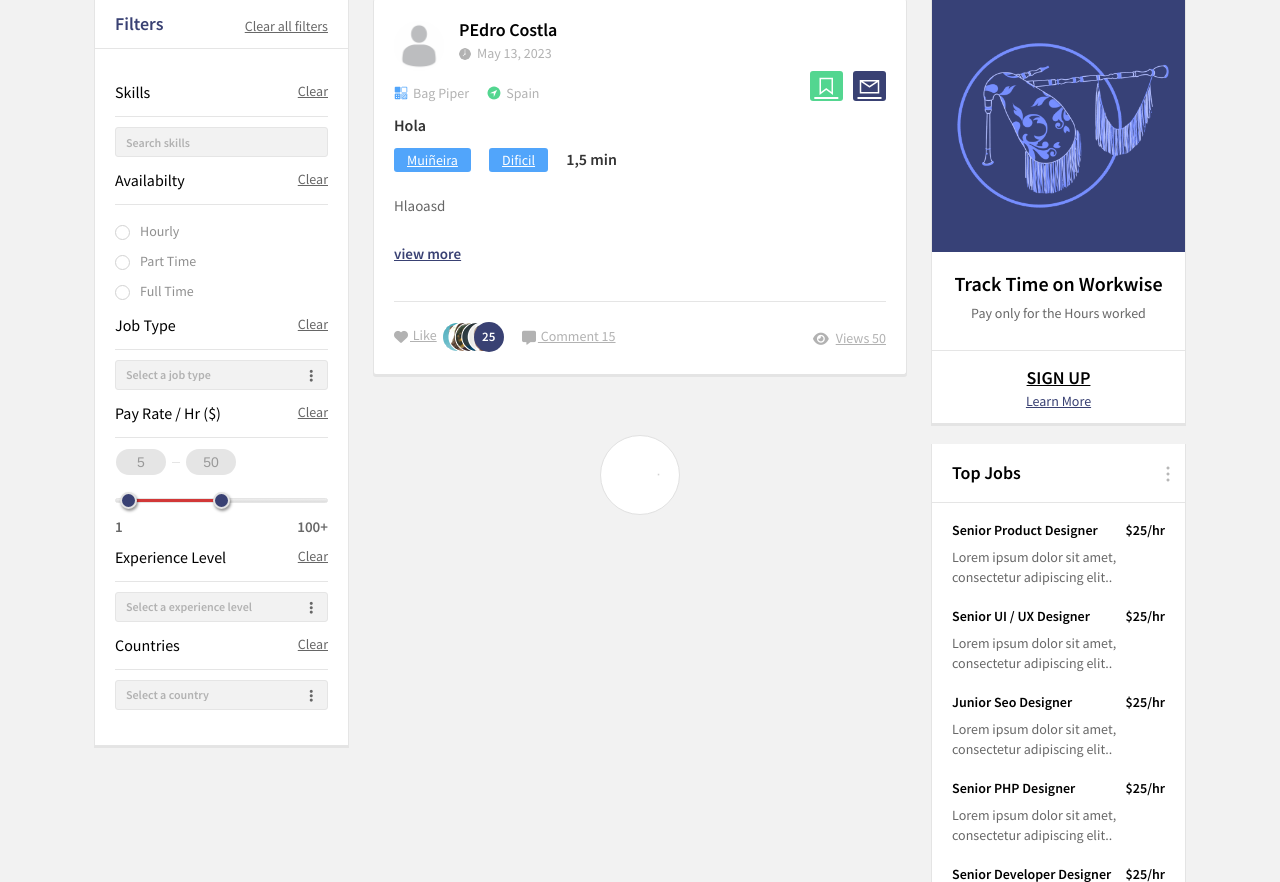
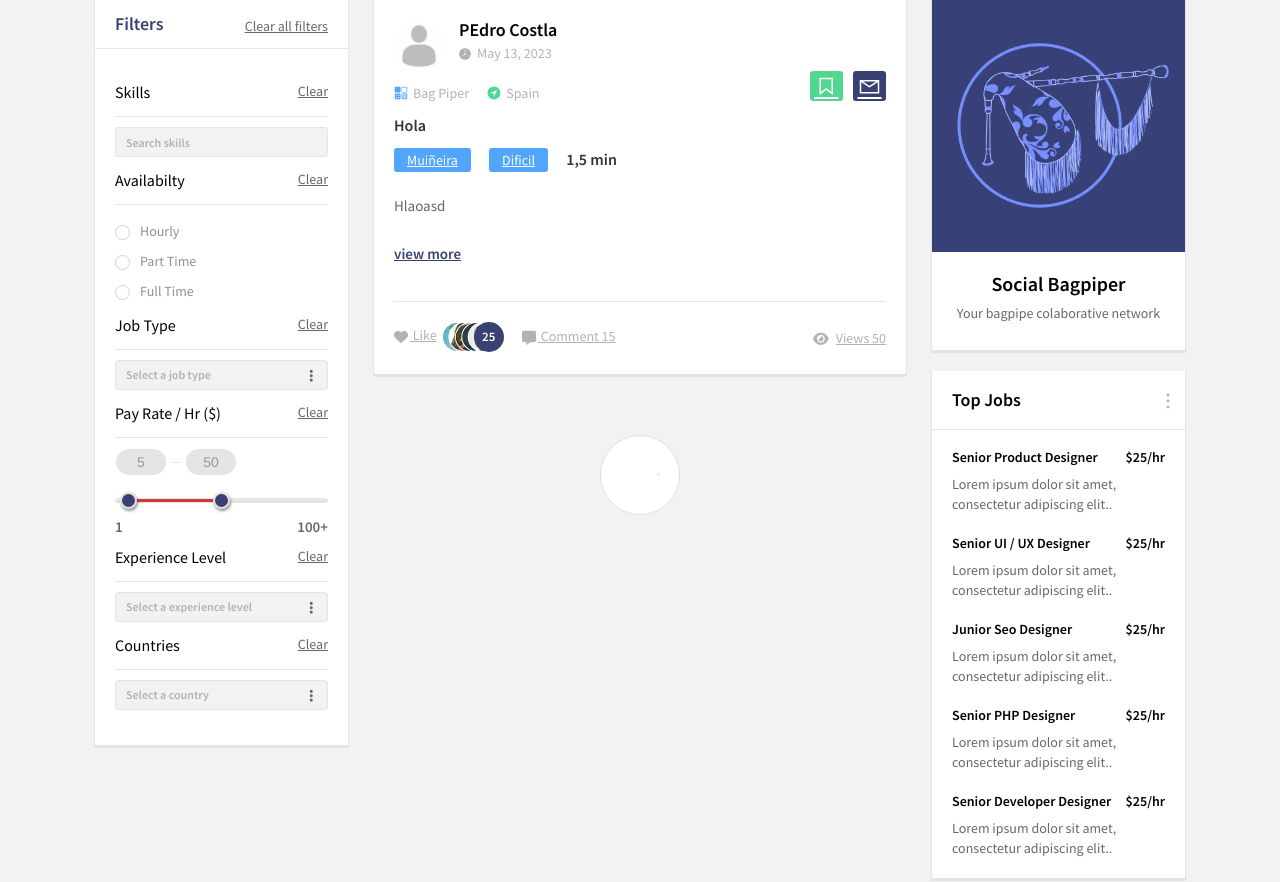
Before and after one commit to Kr4is/social-bagpiper, a Django app: page /songs/ in a window 1280 px wide. Shown: the part 187-1069 px from the top of the page. Run offline with Django 4.2, Linux system fonts and the light colour scheme; data comes from the database, SQL or seed files in the repository; data that the repository does not hold is empty; some libraries are stand-ins or nearby versions.

Commit message:
improve ui

```diff
--- a/social_bagpiper/apps/social/templates/songs.html
+++ b/social_bagpiper/apps/social/templates/songs.html
@@ -224,13 +224,8 @@ SmartPiper Home
                                 <div class="right-sidebar">
                                     <div class="widget widget-about">
                                         <img src="/media/logo.png" alt="">
-                                        <h3>Track Time on Workwise</h3>
-                                        <span>Pay only for the Hours worked</span>
-                                        <div class="sign_link">
-                                            <h3><a href="https://gambolthemes.net/workwise-new/sign-in.html"
-                                                    title="">Sign up</a></h3>
-                                            <a href="#" title="">Learn More</a>
-                                        </div>
+                                        <h3>Social Bagpiper</h3>
+                                        <span>Your bagpipe colaborative network</span>
                                     </div>
                                     <div class="widget widget-jobs">
                                         <div class="sd-title">
```
Also changed, not shown: social_bagpiper/apps/social/templates/events.html (+2 -7 lines), social_bagpiper/apps/social/templates/home.html (+2 -7 lines).
